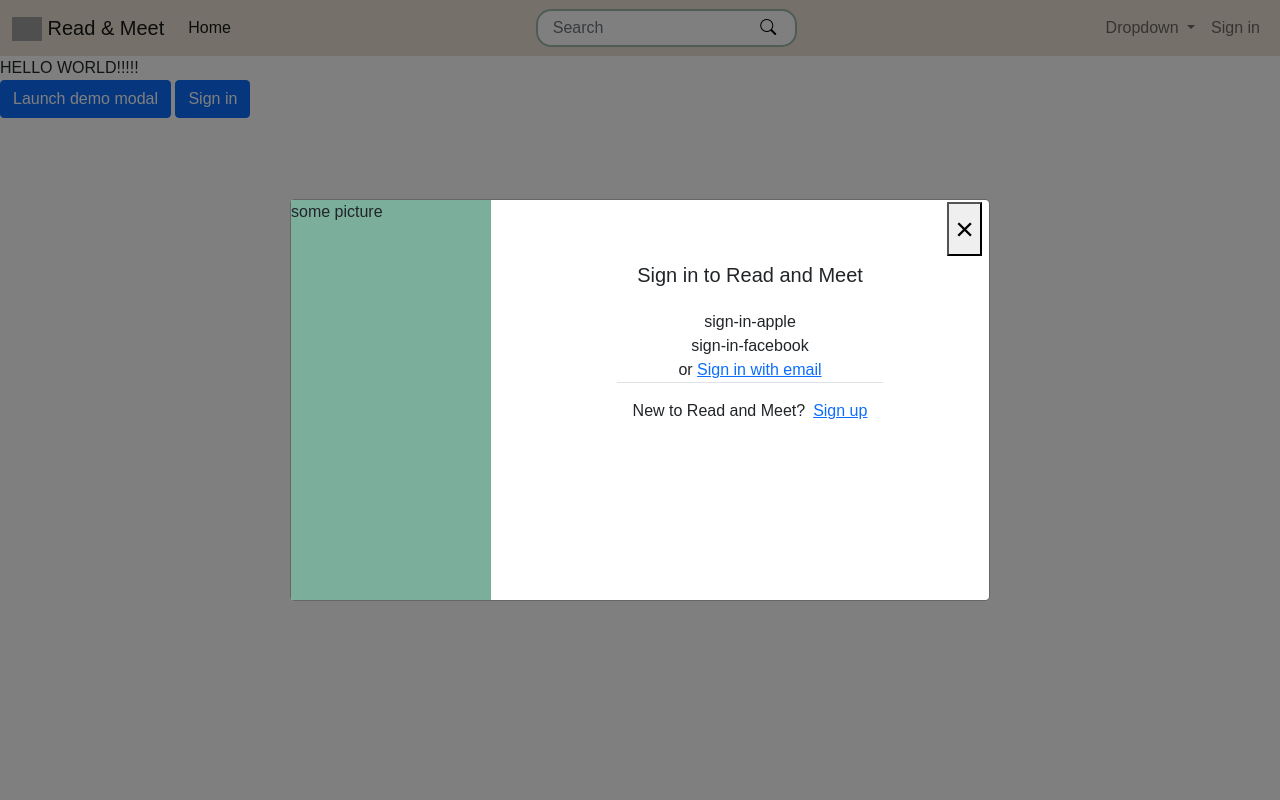
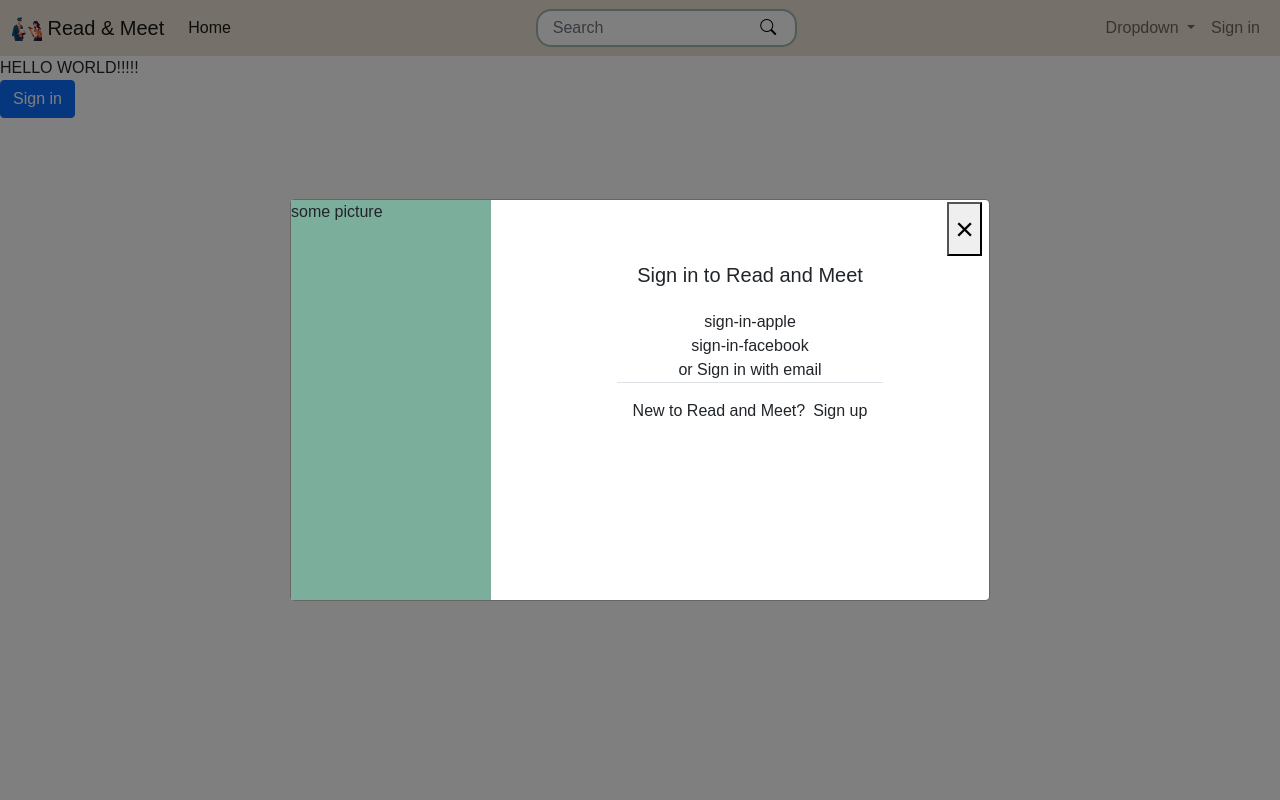
Before and after one commit to innasoboleva/Read-Meet, a Flask app: page /login in a window 1280 px wide, after a click on "Sign in". Run offline with Flask 3, Linux system fonts and the light colour scheme; parts of the project's set-up code (start-up, migrations or seed data) failed here and were passed over; some libraries are stand-ins or nearby versions; grey boxes are pictures that could not be loaded.

Commit message:
Added logo to base.html, fixed buttons: back and close on modal popups for sign in.

```diff
--- a/static/css/style.css
+++ b/static/css/style.css
@@ -1,5 +1,9 @@
 body {
   font-family: sans-serif;
+}
+
+a {
+  cursor: pointer;
 }
 /* .row {
     margin-top: 30px;
@@ -71,13 +75,15 @@
 }
 
 .modal-body {
+  max-height: calc(100vh - 40px); /* Adjust to leave space for header/footer */
+  overflow-y: auto;
   padding-top: 40px;
   display: flex;
   flex-direction: column;
   align-items: center;
 }
 
-.modal-content .close {
+.modal-content button.close {
   position: absolute;
   text-align: left;
   top: 1.5px;
@@ -87,10 +93,10 @@
   cursor: pointer;
 }
 
-button#back {
-  float: left;
-  top: 10px;
-  left: 1px;
+button#modal-signin-back {
+  position: absolute;
+  left: 30%;
+  margin-top: 3px;
   font-size: 20px;
   z-index: 9999;
   cursor: pointer;
@@ -166,33 +172,3 @@
   width: 100%;
   height: auto;
 }
-
-
-/* .form-signin {
-  display: flex;
-}
-
-.form-email-signin {
-  display: none;
-}
-
-.form-signup {
-  display: none;
-} */
-
-/* #email-used-error {
-  display: none;
-} */
-
-/* .element button {
-  margin-top: 5px;
-  padding: 10px 0px;
-  font-size: 12px;
-} */
-
-/* .modal-jsx {
-  width: 200px;
-  height: 200px;
-  background-color: gray;
-  font-size: 30;
-} */
--- a/static/js/script.js
+++ b/static/js/script.js
@@ -1,26 +1,35 @@
-document.querySelector('#signin-button').addEventListener('click', showPopup);
+function closeModalWithId(modalId) {
+    var modalElement = document.querySelector(`#${modalId}`);
+    var modal = bootstrap.Modal.getInstance(modalElement);
+    if (modal) {
+        modal.hide(); // Bootstrap's method
+    }
+}
 
-function showPopup(evt) {
-    evt.preventDefault()
 
-    const popup = document.querySelector('#signInOptions')
-    popup.style.display = "flex";
-    popup.style.justifyContent = "stretch";
-}
+// document.querySelector('#signin-button').addEventListener('click', showPopup);
+
+// function showPopup(evt) {
+//     evt.preventDefault()
+
+//     const popup = document.querySelector('#signInOptions')
+//     popup.style.display = "flex";
+//     popup.style.justifyContent = "stretch";
+// }
 
 // document.querySelector('#new-user-signup').addEventListener('click', newUser);
 
-function newUser(evt) {
-    evt.preventDefault()
+// function newUser(evt) {
+//     evt.preventDefault()
 
-    const formInputs = {
-        'user_name': document.querySelector('#muser_name').value,
-        'user_email': document.querySelector('#user_email').value,
-        'user_password': document.querySelector('#user_password').value,
-        'user_address': document.querySelector('#user_address').value,
-        'user_age': document.querySelector('#user_age').value,
-        'user_zipcode': document.querySelector('#user_zipcode').value
-      }
+//     const formInputs = {
+//         'user_name': document.querySelector('#muser_name').value,
+//         'user_email': document.querySelector('#user_email').value,
+//         'user_password': document.querySelector('#user_password').value,
+//         'user_address': document.querySelector('#user_address').value,
+//         'user_age': document.querySelector('#user_age').value,
+//         'user_zipcode': document.querySelector('#user_zipcode').value
+//       }
 
     //   fetch('/api/new_user', {
     //     method: 'POST',
@@ -38,4 +47,4 @@
     //     }
 
     //   });
-}
+// }
--- a/templates/base.html
+++ b/templates/base.html
@@ -26,24 +26,10 @@
 
 <body>
   <!-- NAVIGATION BAR -->
-  <!-- <nav class="top-bar">
-    <a class="navbar-brand" href="#">READ&MEET</a>
-    <form action="/search" class="search-form">
-        <input type="search" name="query">
-        <button class="search-button">
-            <span class="icon-search">S</span>
-        </button>
-    </form>
-    <a class="nav-item" href="#">Profile</a>
-    <button type="button" class="btn btn-primary" id='sgn' data-toggle="modal" data-target="#exampleModalCenter">
-        Sign in
-    </button>
-</nav> -->
-
 <nav class="navbar navbar-expand-lg navbar-light" id="top-bar">
   <div class="container-fluid">
     <a class="navbar-brand" href="#">
-      <img src="/docs/5.0/assets/brand/bootstrap-logo.svg" alt="" width="30" height="24" class="d-inline-block align-text-top">
+      <img src="static/img/read-meet-logo.png" id="nav-logo" alt="" width="30" height="24" class="d-inline-block align-text-top">
       Read & Meet
     </a>
     <button class="navbar-toggler" type="button" data-bs-toggle="collapse" data-bs-target="#navbarSupportedContent" aria-controls="navbarSupportedContent" aria-expanded="false" aria-label="Toggle navigation">
@@ -78,51 +64,12 @@
           </ul>
         </li>
         <li class="nav-item">
-          <a class="nav-link" href="#">Sign in</a>
+          <a class="nav-link" data-bs-toggle="modal" data-bs-target="#signInOptions">Sign in</a>
         </li>
       </ul>
     </div>
   </div>
 </nav>
-
-  <!-- <nav class="navbar navbar-expand-lg">
-    <div class="container-fluid">
-      <a class="navbar-brand" href="#">READ&MEET</a>
-      <button class="navbar-toggler" type="button" data-bs-toggle="collapse" data-bs-target="#navbarNav"
-        aria-controls="navbarNav" aria-expanded="false" aria-label="Toggle navigation">
-        <span class="navbar-toggler-icon"></span>
-      </button>
-      <div class="collapse navbar-collapse" id="navbarSupportedContent">
-        <ul class="navbar-nav me-auto">
-          <li class="nav-item">
-            <a class="nav-link" href="#">About</a>
-          </li>
-          <li class="nav-item">
-            <a class="nav-link" href="#">Contact</a>
-          </li>
-          <li class="nav-item">
-            <a class="nav-link" href="#">Shop</a>
-          </li>
-        </ul>
-
-        <ul class="search-bar align-items-center">
-          <form class="form-inline">
-            <input type="search" placeholder="Searching...">
-            <button type="submit">Go</button>
-          </form>
-        </ul>
-
-        <ul class="navbar-nav ms-auto">
-          <li class="nav-item">
-            <a class="nav-link" href="#">Setting</a>
-          </li>
-          <li class="nav-item">
-            <a class="nav-link" href="#">Login</a>
-          </li>
-        </ul>
-      </div>
-    </div>
-  </nav> -->
 
   {% block body %}
   <div class="video-block-container">
--- a/templates/login.html
+++ b/templates/login.html
@@ -7,31 +7,6 @@
 
 
 <!-- Button trigger modal -->
-<button type="button" class="btn btn-primary" data-bs-toggle="modal" data-bs-target="#exampleModal">
-    Launch demo modal
-  </button>
-
-  <!-- Modal -->
-  <div class="modal fade" id="exampleModal" tabindex="-1" aria-labelledby="exampleModalLabel" aria-hidden="true">
-    <div class="modal-dialog">
-      <div class="modal-content">
-        <div class="modal-header">
-          <h5 class="modal-title" id="exampleModalLabel">Modal title</h5>
-          <button type="button" class="btn-close" data-bs-dismiss="modal" aria-label="Close"></button>
-        </div>
-        <div class="modal-body">
-          ...
-        </div>
-        <div class="modal-footer">
-          <button type="button" class="btn btn-secondary" data-bs-dismiss="modal">Close</button>
-          <button type="button" class="btn btn-primary">Save changes</button>
-        </div>
-      </div>
-    </div>
-  </div>
-
-
-
 <button id="signin-button" class="btn btn-primary" data-bs-toggle="modal" data-bs-target="#signInOptions">Sign in</button>
 <!-- Modal first appearance -->
 <div class="modal fade" id="signInOptions" tabindex="-1" role="dialog" aria-labelledby="signInOptionsLabel"
```
Also changed, not shown: other parts of templates/login.html (+32 -19 lines), static/img/read-meet-logo.png (added), 1 other file.
